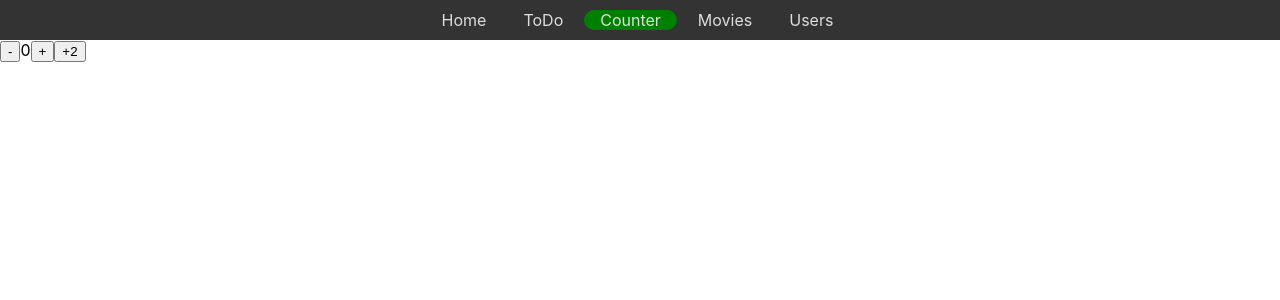
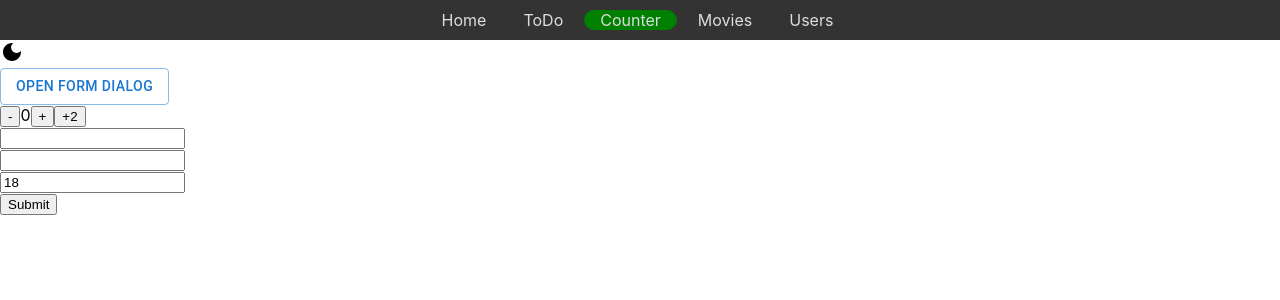
Before and after one commit to hxnmeister/react-app, a React (Create React App) app: page /counter in a window 1280 px wide. Shown: the top 300 px of the page. Built offline with nearby package versions, Linux system fonts and the light colour scheme.

Commit message:
Context, form, formik, mui

```diff
--- a/src/components/Counter/Counter.jsx
+++ b/src/components/Counter/Counter.jsx
@@ -1,4 +1,5 @@
 import React, { useState } from 'react';
+import Forma from '../Forma/Forma';
 
 const Counter = () =>
 {
@@ -14,6 +15,8 @@ const Counter = () =>
             <button onClick={ increment }>+</button>
 
             <button onClick={ () => setCount(count + 2) }> +2 </button>
+
+            <Forma/>
         </div>
     );
 }
--- /dev/null
+++ b/src/components/Forma/Forma.jsx
@@ -0,0 +1,55 @@
+import { ErrorMessage, Field, Form, Formik } from "formik";
+import React from "react";
+import * as Yup from "yup";
+
+const Forma = () => {
+  const schema = Yup.object().shape({
+    email: Yup.string().email().required('Email is required'),
+    password: Yup.string().min(6, 'Password incorrect').max(20).required(),
+    age: Yup.number().min(16).required(),
+  });
+
+  const initialValues = {
+    email: "",
+    password: "",
+    age: 18,
+  };
+
+  const submitHandler = (values) => {
+    console.log(values);
+  };
+
+  return (
+      <div>
+
+      <Formik
+        initialValues={initialValues}
+        onSubmit={submitHandler}
+        validationSchema={schema}
+      >
+        {() => (
+          <Form>
+            <div>
+              <Field type="email" name="email" />
+              <ErrorMessage name="email" component="div" className="error" />
+            </div>
+
+            <div>
+              <Field type="password" name="password" />
+              <ErrorMessage name="password" component="div" className="error" />
+            </div>
+
+            <div>
+              <Field type="number" name="age" />
+              <ErrorMessage name="age" component="div" className="error" />
+            </div>
+
+            <button type="submit">Submit</button>
+          </Form>
+        )}
+      </Formik>
+    </div>
+  );
+};
+
+export default Forma;
--- /dev/null
+++ b/src/components/Header/FormDialog.jsx
@@ -0,0 +1,36 @@
+import * as React from "react";
+import Button from "@mui/material/Button";
+import TextField from "@mui/material/TextField";
+import Dialog from "@mui/material/Dialog";
+import DialogActions from "@mui/material/DialogActions";
+import DialogContent from "@mui/material/DialogContent";
+import DialogContentText from "@mui/material/DialogContentText";
+import DialogTitle from "@mui/material/DialogTitle";
+import Registration from "./Registration";
+
+export default function FormDialog() {
+    const [open, setOpen] = React.useState(false);
+
+
+  const handleClickOpen = () => {
+    setOpen(true);
+  };
+
+  const handleClose = () => {
+    setOpen(false);
+  };
+
+  return (
+    <React.Fragment>
+      <Button variant="outlined" onClick={handleClickOpen}>
+        Open form dialog
+      </Button>
+      <Dialog open={open} onClose={handleClose}>
+        <DialogTitle>Subscribe</DialogTitle>
+              <DialogContent>
+                  <Registration />
+              </DialogContent>
+      </Dialog>
+    </React.Fragment>
+  );
+}
--- a/src/components/Header/Header.jsx
+++ b/src/components/Header/Header.jsx
@@ -1,10 +1,18 @@
-import React from 'react';
-import { Link, NavLink } from 'react-router-dom';
+import React, { useContext } from 'react';
+import { NavLink } from 'react-router-dom';
+
 import styles from './Header.module.css';
+import { themeContext } from '../../contexts/themeContext';
+import LightModeIcon from "@mui/icons-material/LightMode";
+import DarkModeIcon from "@mui/icons-material/DarkMode";
+import FormDialog from './FormDialog';
 
 const Header = () =>
 {
+    const { theme, toggleTheme } = useContext(themeContext);
+
     return (
+        <div>
             <div className={styles.navPanel}>
                 <NavLink to="/">Home</NavLink>
                 <NavLink to="/todo">ToDo</NavLink>
@@ -12,6 +20,13 @@ const Header = () =>
                 <NavLink to="/movies">Movies</NavLink>
                 <NavLink to="/users">Users</NavLink>
             </div>
+
+            <div onClick={toggleTheme}>
+                {theme === "light" ? <DarkModeIcon /> : <LightModeIcon />}
+            </div>
+
+            <FormDialog/>
+        </div>
     );
 }
 
--- /dev/null
+++ b/src/components/Header/Registration.jsx
@@ -0,0 +1,50 @@
+import { TextField } from "@mui/material";
+import { Form, Formik } from "formik";
+import React from "react";
+import * as Yup from "yup";
+
+const Registration = () => {
+  const schema = Yup.object().shape({
+    email: Yup.string().email().required("Email is required"),
+    password: Yup.string().min(6, "Password incorrect").max(20).required(),
+    repeatPassword: Yup.string(),
+  });
+
+  const initialValues = {
+    email: "",
+    password: "",
+    repeatPassword: "",
+  };
+  const submitHandler = (values) => {
+    console.log(values);
+  };
+
+  return (
+    <div>
+      <Formik
+        initialValues={initialValues}
+        onSubmit={submitHandler}
+        validationSchema={schema}
+      >
+        {(props) => (
+          <Form>
+            <TextField
+              id="email"
+              label="Email"
+              value={props.values.email}
+              onChange={props.handleChange}
+              onBlur={props.handleBlur}
+              helperText={props.touched.email ? props.errors.email : ""}
+              error={props.touched.email && Boolean(props.errors.email)}
+              margin="dense"
+              variant="outlined"
+              fullWidth
+            />
+          </Form>
+        )}
+      </Formik>
+    </div>
+  );
+};
+
+export default Registration;
--- a/src/components/ToDo/ToDo.css
+++ b/src/components/ToDo/ToDo.css
@@ -63,3 +63,8 @@
     background-color: green;
     color: white;
 }
+.dark
+{
+    background: black;
+    color: #fff
+}
--- a/src/components/ToDo/ToDoList.jsx
+++ b/src/components/ToDo/ToDoList.jsx
@@ -1,4 +1,4 @@
-import React, { useEffect, useReducer, useState } from 'react';
+import React, { useContext, useEffect, useReducer, useState } from 'react';
 import AddToDo from './AddToDo';
 import FilterToDo from './FilterToDo';
 import ItemToDo from './ItemToDo';
@@ -6,6 +6,8 @@ import './ToDo.css';
 import { nanoid } from 'nanoid';
 import ProgressToDo from './ProgressToDo';
 import toDoReducer from '../../reducers/toDoReducer';
+import classNames from 'classnames';
+import { themeContext } from '../../contexts/themeContext';
 
 const ToDoList = () =>
 {
@@ -18,6 +20,7 @@ const ToDoList = () =>
 
     // const [tasks, setTasks] = useState([]);
     //dispatch при виклику повертає значення до tasks
+    const { theme } = useContext(themeContext);
     const [tasks, dispatch] = useReducer(toDoReducer, []);
     const [filterOption, setFilterOption] = useState('All');
 
@@ -135,7 +138,7 @@ const ToDoList = () =>
     }
 
     return (
-        <div className='todo-list'>
+        <div className={classNames('todo-list', {dark: theme === 'dark'})}>
             <h1 className='text-primary'>TODO LIST</h1>
             <p>Lorem ipsum dolor</p>
 
--- /dev/null
+++ b/src/contexts/themeContext.js
@@ -0,0 +1,3 @@
+import { createContext } from "react"
+
+export const themeContext = createContext();
--- a/src/index.js
+++ b/src/index.js
@@ -9,6 +9,7 @@ import Counter from './components/Counter/Counter';
 import DisplayMovies from './components/Movies/DisplayMovies';
 import Users from './components/Users/Users';
 import User from './components/Users/User';
+import ThemeProvider from './providers/ThemeProvider';
 
 const router = createBrowserRouter
 (
@@ -50,7 +51,9 @@ const router = createBrowserRouter
 const root = ReactDOM.createRoot(document.getElementById('root'));
 root.render
 (
-  <RouterProvider router={router}/>
+  <ThemeProvider>
+    <RouterProvider router={router}/>
+  </ThemeProvider>
   // <React.StrictMode>
     // <App />
   // </React.StrictMode>
--- /dev/null
+++ b/src/providers/ThemeProvider.jsx
@@ -0,0 +1,16 @@
+import React, { useState } from 'react';
+import { themeContext } from '../contexts/themeContext';
+
+const ThemeProvider = ({children}) => {
+    const [theme, setTheme] = useState('light');
+    const toggleTheme = () => setTheme( theme === 'light' ? 'dark' : 'light' )
+    return (
+      <themeContext.Provider
+        value={{ theme, toggleTheme }}
+        >
+        {children}
+      </themeContext.Provider>
+    );
+}
+
+export default ThemeProvider;
```
Lines whose indentation alone changed are shown as unchanged.
